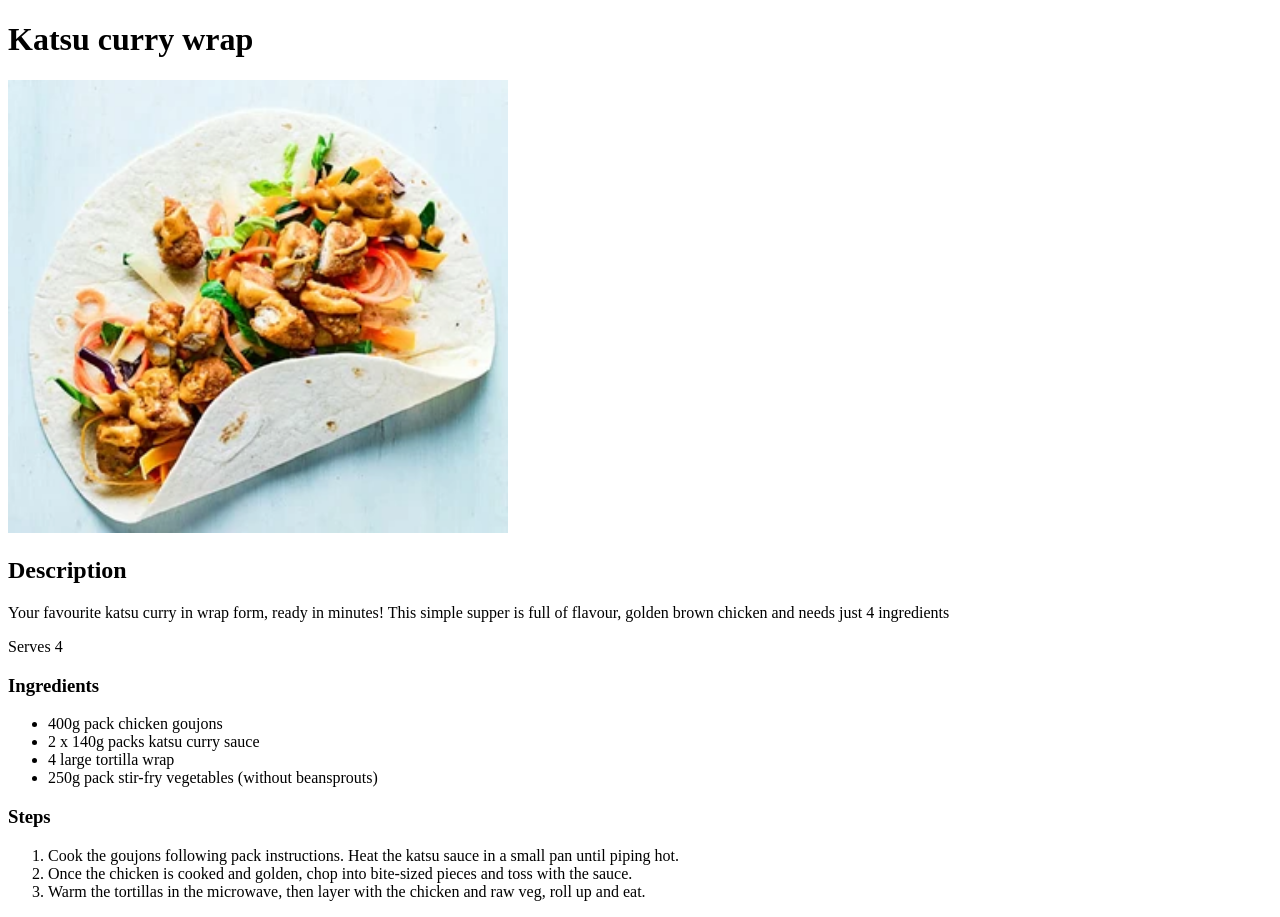
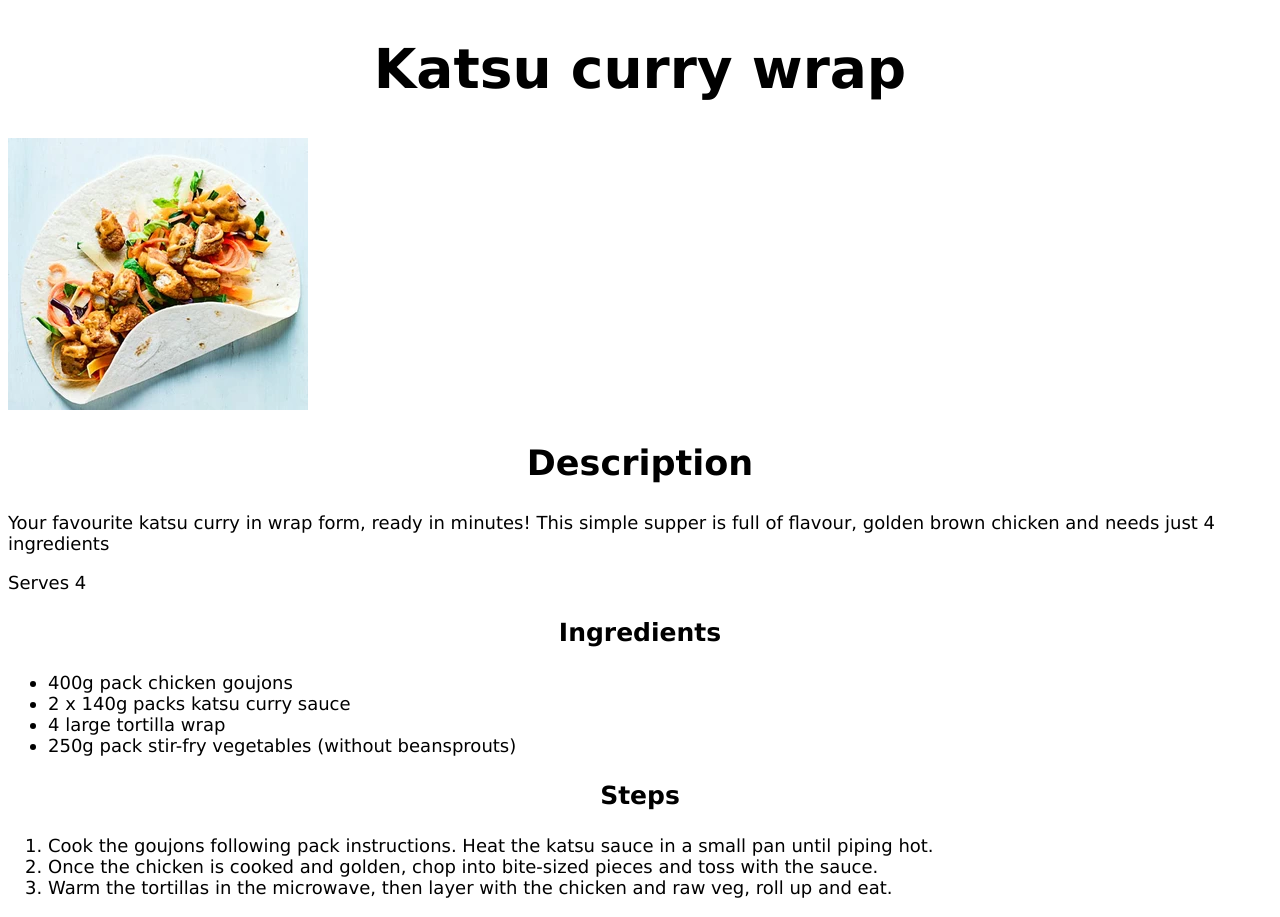
Before and after one commit to thechatroomking/odin-recipes, a plain HTML site: page recipes/katsuwrap.html in a window 1280 px wide. Drawn offline with Linux system fonts and the light colour scheme.

Commit message:
added stylesheet and css

```diff
--- a/recipes/katsuwrap.html
+++ b/recipes/katsuwrap.html
@@ -1,6 +1,7 @@
 <!DOCTYPE html>
 <html lang="en">
 <head>
+    <link rel="stylesheet" href="../styles.css"/>
     <meta charset="UTF-8">
     <meta name="viewport" content="width=device-width, initial-scale=1.0">
     <title>Katsu curry wrap</title>
@@ -12,9 +13,9 @@
 
     <h2>Description</h2>
 
-    <p>Your favourite katsu curry in wrap form, ready in minutes! This simple supper is full of flavour, golden brown chicken and needs just 4 ingredients</p>
+    <p class="description">Your favourite katsu curry in wrap form, ready in minutes! This simple supper is full of flavour, golden brown chicken and needs just 4 ingredients</p>
 
-    <p>Serves 4</p>
+    <p class="description">Serves 4</p>
 
     <h3>Ingredients</h3>
 
--- /dev/null
+++ b/styles.css
@@ -0,0 +1,48 @@
+body {
+    font-family: Verdana, Geneva, Tahoma, sans-serif;
+}
+
+h1 {
+    text-align: center;
+    font-size: 55px;
+}
+
+h2 {
+    font-size: 35px;
+    text-align: center;
+    font-weight: 800;
+}
+
+h3 {
+    font-size: 25px;
+    text-align: center;
+}
+
+
+img {
+    width: 300px;
+    height: auto;
+}
+
+button {
+    color: white;
+    background-color: black;
+    font-weight: bold;
+    font-size: 25px;
+    width: 400px;
+}
+
+.description {
+    font-size: 18px;
+    font-weight: 100;
+}
+
+ul {
+    font-size: 18px;
+    text-align: left;
+}
+
+ol {
+    font-size: 18px;
+    text-align: left;
+}
```
Also changed, not shown: index.html (+4 -3 lines), recipes/pancake.html (+4 -2 lines), recipes/piripirichic.html (+3 -2 lines).
